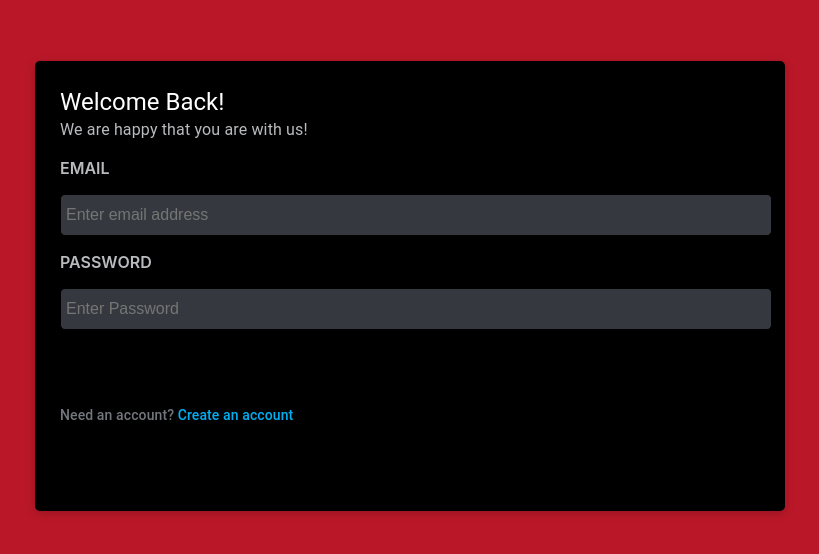
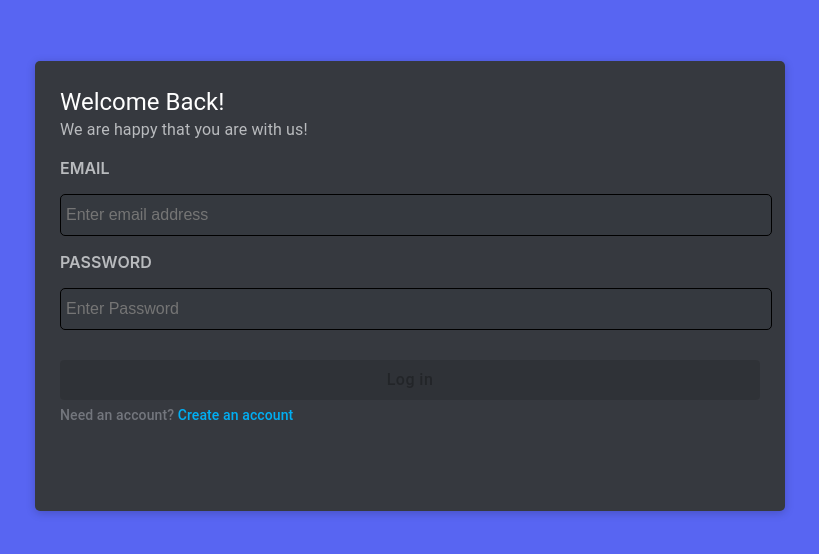
Before and after one commit to INFO6150-Project/ConnectRoom, a React (Create React App) app in the folder client/: page /login in a window 1280 px wide. Shown: the part 114-668 px from the top of the page, without its empty margins (230-1049 px from the left). Built offline with nearby package versions, Linux system fonts and the light colour scheme.

Commit message:
Updated color scheme to grey blue

```diff
--- a/client/src/shared/components/AuthBox.js
+++ b/client/src/shared/components/AuthBox.js
@@ -8,7 +8,7 @@ const BoxWrapper = styled('div')({
     display: 'flex',
     alignItems: 'center',
     justifyContent: 'center',
-    background: '#BA1828',
+    background: '#5865F2',
 });
 
 const AuthBox = (props) => {
@@ -18,7 +18,7 @@ const AuthBox = (props) => {
                 sx={{
                     width: 700,
                     height: 400,
-                    bgcolor: '#000000',
+                    bgcolor: '#36393f',
                     borderRadius: '5px',
                     boxShadow: '0 2px 10px 0 rgb(0 0 0 / 20%)',
                     display: 'flex', // Corrected spelling of 'diplay'
```
